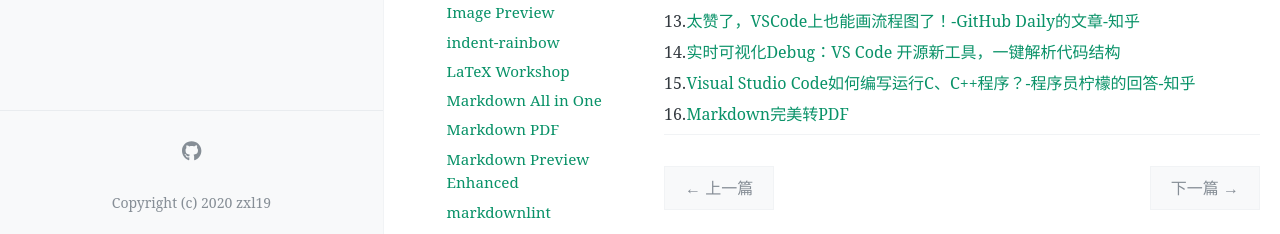
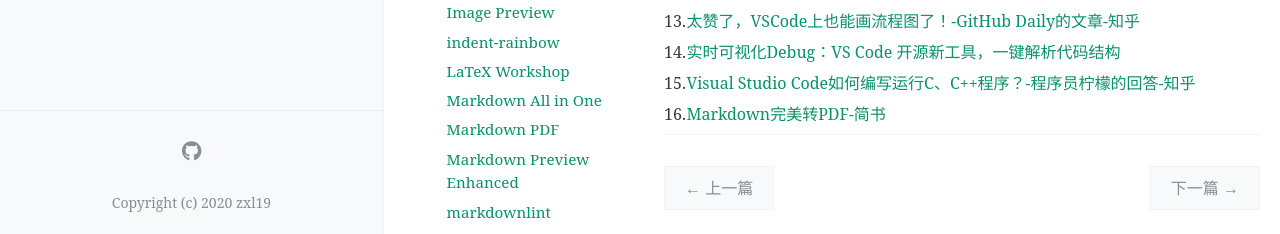
Before and after one commit to zxl19/zxl19.github.io, a Jekyll site: the page built from _posts/2020-06-03-vscode-extension.md, in a window 1280 px wide and 900 px high, scrolled down 4169 px. Shown: the part 650-884 px from the top of the window. Built offline with Jekyll 4.4.1, drawn with Linux system fonts in a browser that asks for light colours; comment, search, counter and statistics services are not loaded.

Commit message:
Update 2020-06-03-vscode-extension.md

```diff
--- a/_posts/2020-06-03-vscode-extension.md
+++ b/_posts/2020-06-03-vscode-extension.md
@@ -180,4 +180,4 @@ FIXME: 待修复内容
 13. [太赞了，VSCode上也能画流程图了！-GitHub Daily的文章-知乎](https://zhuanlan.zhihu.com/p/140895359)
 14. [实时可视化Debug：VS Code 开源新工具，一键解析代码结构](https://zhuanlan.zhihu.com/p/109212146)
 15. [Visual Studio Code如何编写运行C、C++程序？-程序员柠檬的回答-知乎](https://www.zhihu.com/question/30315894/answer/1574277687)
-16. [Markdown完美转PDF](https://www.jianshu.com/p/4856a78b96b6)
+16. [Markdown完美转PDF-简书](https://www.jianshu.com/p/4856a78b96b6)
```
